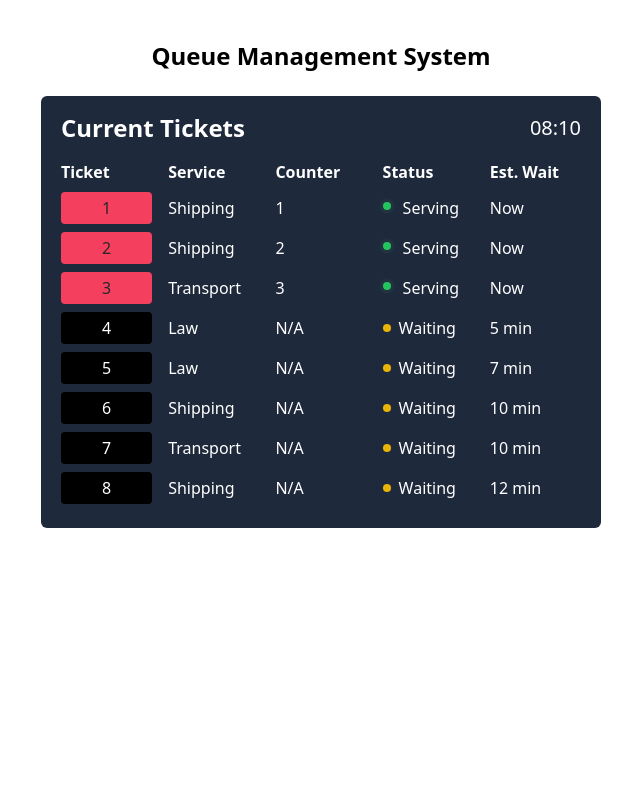
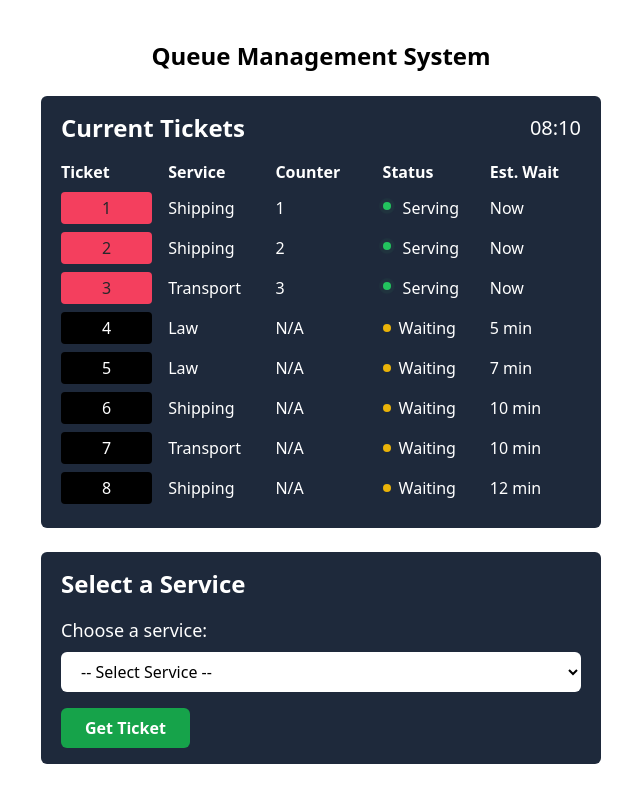
Before and after one commit to SimoLink/SE2-Office-Queue, a React (Vite) app in the folder office-queue/client/: page / in a window 1280 px wide. Shown: the whole page, without its empty margins (319-959 px from the left). Built offline with nearby package versions, Linux system fonts and the light colour scheme.

Commit message:
Added SeviceSelection Component

```diff
--- a/office-queue/client/src/components/DisplayBoard.jsx
+++ b/office-queue/client/src/components/DisplayBoard.jsx
@@ -1,12 +1,14 @@
 /* eslint-disable no-unused-vars */
 import React from "react";
 import CurrentTickets from "./CurrentTickets";
+import ServiceSelection from "./ServiceSelection.jsx"
 
 const DisplayBoard = () => {
   return (
     <div className="w-1/2 h-1/2 flex justify-center items-center flex-col m-auto space-y-6 p-10">
       <h1 className="text-2xl font-bold">Queue Management System</h1>
       <CurrentTickets />
+      <ServiceSelection />
     </div>
   );
 };
--- /dev/null
+++ b/office-queue/client/src/components/ServiceSelection.jsx
@@ -0,0 +1,86 @@
+import React, { useState } from "react";
+
+
+const mockServices = [
+    { id: "1", name: "Shipping" },
+    { id: "2", name: "Transport" },
+    { id: "3", name: "Law" },
+];
+
+
+
+const ServiceSelection = () => {
+
+    const [selectedService, setSelectedService] = useState("");
+    const [ticketNumber, setTicketNumber] = useState(1);
+    const [allTickets, setAllTickets] = useState([]);
+    const [ticketGenerated, setTicketGenerated] = useState(false);
+
+
+
+    const handleServiceSelect = (event) => {
+        setSelectedService(event.target.value);
+    };
+
+
+
+    const handleGenerateTicket = () => {
+        if (selectedService) {
+            const newTicket = {
+                service: selectedService,
+                ticketNumber: ticketNumber,
+            };
+            setAllTickets([...allTickets, newTicket]);
+            setTicketNumber(ticketNumber + 1);
+            setTicketGenerated(true);
+        } else {
+            alert("Please select a service.");
+        }
+    };
+
+    return (
+        <div className="bg-slate-800 text-white px-5 py-4 font-sans rounded-md w-full">
+          <h2 className="text-2xl font-bold mb-4">Select a Service</h2>
+
+
+          <div className="mb-4">
+            <label htmlFor="service" className="block text-lg mb-2">
+              Choose a service:
+            </label>
+            <select
+              id="service"
+              value={selectedService}
+              onChange={handleServiceSelect}
+              className="bg-white text-black px-4 py-2 rounded-md w-full"
+            >
+              <option value="">-- Select Service --</option>
+              {mockServices.map((service) => (
+                <option key={service.id} value={service.name}>
+                  {service.name}
+                </option>
+              ))}
+            </select>
+          </div>
+
+
+          <button
+            onClick={handleGenerateTicket}
+            className="bg-green-600 text-white px-6 py-2 rounded-md font-bold hover:bg-green-700"
+          >
+            Get Ticket
+          </button>
+
+
+          {ticketGenerated && (
+            <div className="mt-6 bg-yellow-200 text-zinc-800 py-3 px-5 rounded text-center">
+              <h3 className="text-xl font-bold mb-2">Ticket Generated</h3>
+              <p className="text-lg">Service: {selectedService}</p>
+              <p className="text-lg">Ticket Number: {ticketNumber - 1}</p> {/* Display previous ticket number */}
+            </div>
+          )}
+        </div>
+      );
+};
+
+
+export default ServiceSelection;
```
Also changed, not shown: 1 other file (tests, documents, lock files or other folders).
